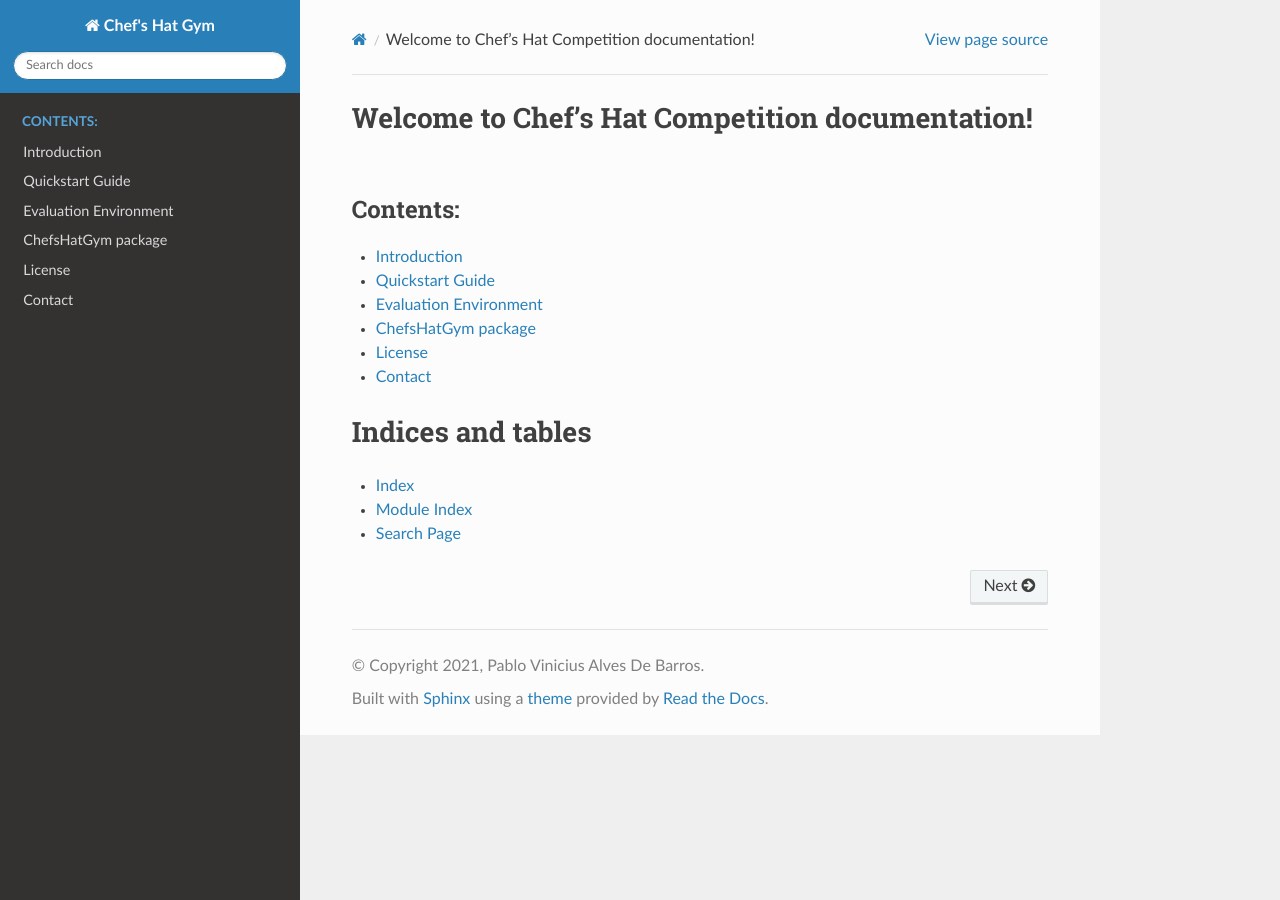
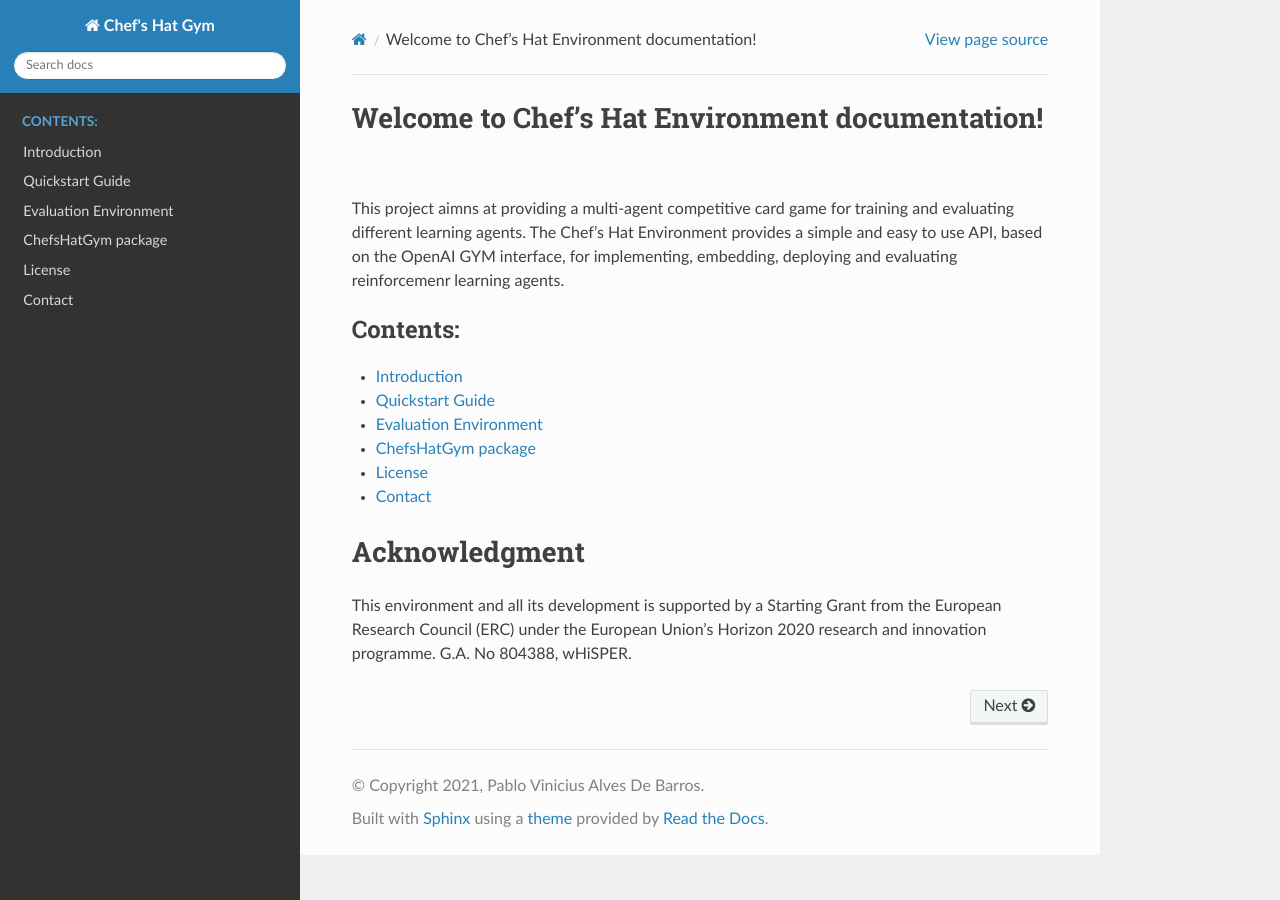
Before and after one commit to pablovin/ChefsHatGYM, a Sphinx documentation site: the page built from docs/source/index.rst, in a window 1280 px wide. Built offline with Sphinx 7.4.7 and the Read the Docs theme 2.0.0, drawn with Linux system fonts in a browser that asks for light colours.

Commit message:
Update index.rst
Updating the info from page 1

```diff
--- a/docs/source/index.rst
+++ b/docs/source/index.rst
@@ -3,8 +3,12 @@
    You can adapt this file completely to your liking, but it should at least
    contain the root `toctree` directive.
 
-Welcome to Chef's Hat Competition documentation!
+Welcome to Chef's Hat Environment documentation!
 ================================================
+
+This project aimns at providing a multi-agent competitive card game for training and evaluating different learning agents.
+The Chef's Hat Environment provides a simple and easy to use API, based on the OpenAI GYM interface, for implementing, embedding, deploying and evaluating reinforcemenr learning agents.
+
 
 .. toctree::
    :maxdepth: 1
@@ -17,9 +21,6 @@ Welcome to Chef's Hat Competition documentation!
    license
    contact
 
-Indices and tables
+Acknowledgment
 ==================
-
-* :ref:`genindex`
-* :ref:`modindex`
-* :ref:`search`
+This environment and all its development is supported by a Starting Grant from the European Research Council (ERC) under the European Union's Horizon 2020 research and innovation programme. G.A. No 804388, wHiSPER.
```
